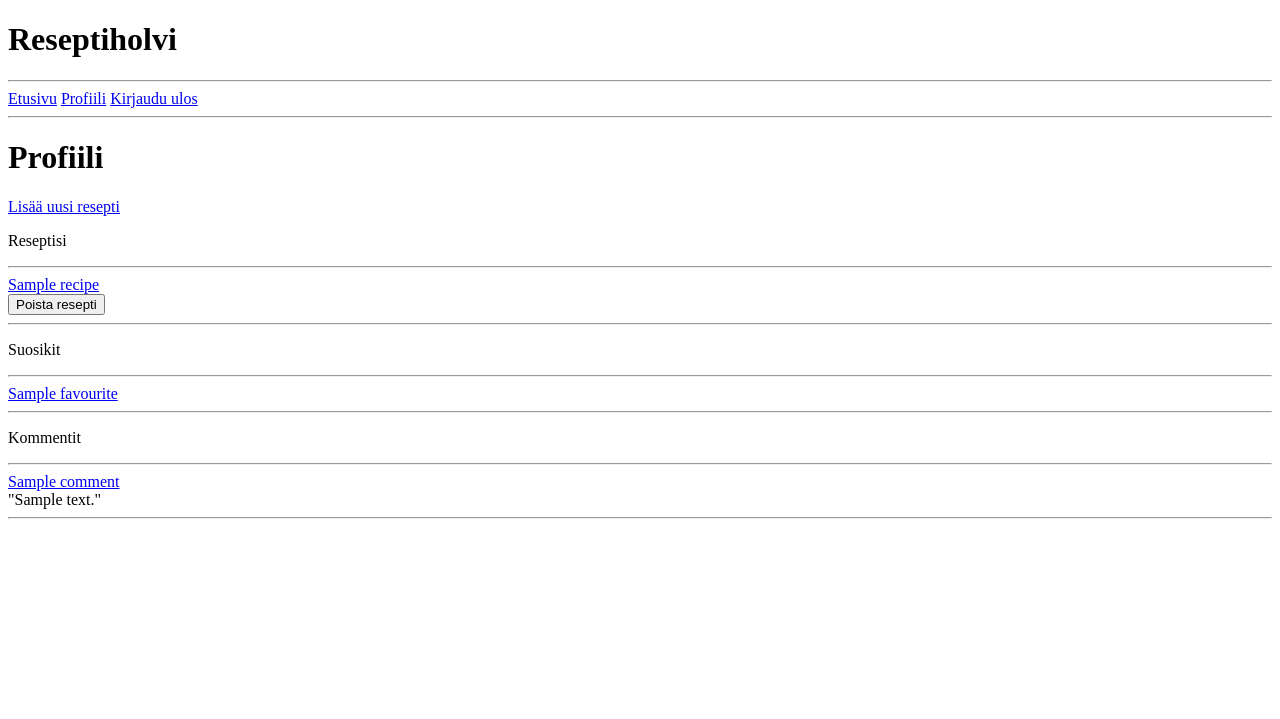
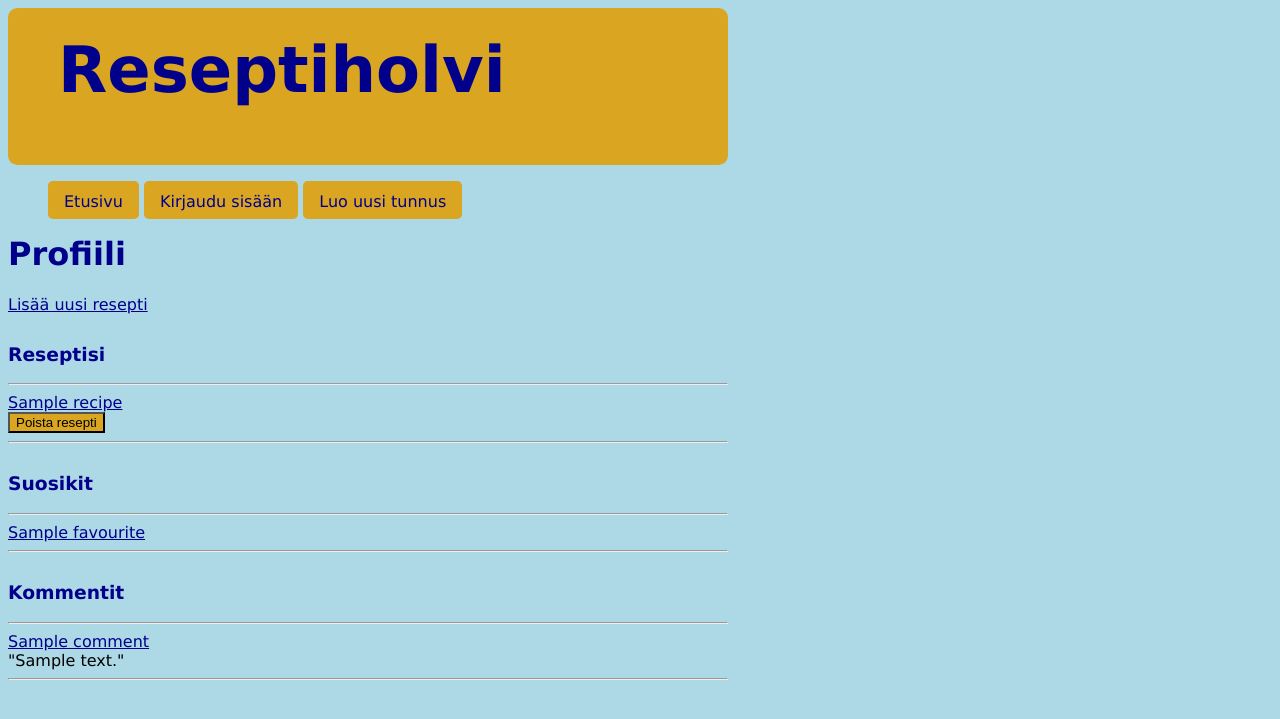
Before and after one commit to neononoen/TSOHA-reseptihakusovellus, a Flask app: template templates/profile.html in a window 1280 px wide. Shown: the top 719 px of the page. Run offline with Flask 3, Linux system fonts and the light colour scheme; the template is opened without the code that fills it: most values are stand-ins (such as "Sample title", 1, 10 or a date in 2020).

Commit message:
Improve layout

```diff
--- /dev/null
+++ b/static/main.css
@@ -0,0 +1,63 @@
+body {
+    margin: left;
+    max-width: 45em;
+    font-family: Verdana;
+    background: lightblue;
+}
+
+nav li {
+    display: inline-block;
+    padding: .7em 1em .5em;
+    background: goldenrod;
+    border-radius: .3em;
+}
+
+.header {
+    background: goldenrod;
+    padding:  25px 50px 15px 50px;
+    font-size: 2em;
+    border-radius: .3em;
+}
+
+nav li a {
+    text-decoration: none;
+    color: darkblue;
+}
+
+h1 {
+    margin-top: 0;
+    color: darkblue;
+    text-align: left;
+}
+
+h2 {
+    margin-top: 0;
+    color: darkblue;
+}
+
+h3 {
+    margin-top: 30px;
+    color: darkblue;
+    text-align: left;
+}
+
+
+nav li:hover {
+    background-color: lightgoldenrodyellow;
+}
+
+form .button{
+    border-color: none;
+    text-align: left;
+    background: goldenrod;
+}
+
+form .button:hover{
+    background: lightgoldenrodyellow;
+    color: darkblue;
+}
+
+.recipe {
+    color: darkblue
+
+}
--- a/templates/index.html
+++ b/templates/index.html
@@ -5,7 +5,7 @@
 {% block title %}Etusivu{% endblock %}
 {% block content %}
 
-<a href="/results?search=">Katso kaikki reseptit</a>
+<a class="recipe" href="/results?search=">Katso kaikki reseptit</a>
 
 <form action="/results" method="get">
 <p>Hae reseptejä:</p>
@@ -19,7 +19,7 @@
 <input type="checkbox" name="category" value="6"> gluteeniton
 <input type="checkbox" name="category" value="7"> vegaaninen
 <br>
-<input type="submit" value="Hae">
+<input type="submit" value="Hae" class="button">
 </form>
 
 {% endblock %}
--- a/templates/layout.html
+++ b/templates/layout.html
@@ -1,13 +1,25 @@
 <!DOCTYPE html>
+<html>
+<link rel="stylesheet" href="/static/main.css">
+<meta name="viewport" content="width=device-width, initial-scale=1">
 <title>{% block title %}{% endblock %}</title>
+<div class="header">
 <h1>Reseptiholvi</h1>
-<hr>
+</div>
+<nav>
+<ul>
 {% if session.user_id %}
-<a href="/">Etusivu</a>
-<a href="/profile">Profiili</a>
-<a href="/logout">Kirjaudu ulos</a>
+<li><a href="/">Etusivu</a></li>
+<li><a href="/profile">Profiili</a></li>
+<li><a href="/logout">Kirjaudu ulos</a></li>
 {% else %}
-<a href="/login">Kirjaudu sisään</a> tai <a href="/register">luo uusi tunnus</a>
+<li><a href="/">Etusivu</a></li>
+<li><a href="/login">Kirjaudu sisään</a></li>
+<li><a href="/register">Luo uusi tunnus</a></li>
 {% endif %}
-<hr>
+</ul>
+</nav>
+<div class="content"></div>
 {% block content %}{% endblock %}
+</div>
+</html>
--- a/templates/profile.html
+++ b/templates/profile.html
@@ -1,59 +1,55 @@
 <!DOCTYPE html>
 <html>
 <body>
-
-<title>Profiili</title>
-<h1>Reseptiholvi</h1>
-<hr>
-<a href="/">Etusivu</a>
-<a href="/profile">Profiili</a>
-<a href="/logout">Kirjaudu ulos</a>
-<hr>
+{% extends "layout.html" %}
+{% block title %}Profiili{% endblock %}
+{% block content %}
 
 <h1>Profiili</h1>
 
-<a href="/create_recipe">Lisää uusi resepti</a>
+<a class="recipe" href="/create_recipe">Lisää uusi resepti</a>
 
-<p>Reseptisi</p>
+<h3>Reseptisi</h3>
 
 {% if not recipes %}
 Ei reseptejä
 {% else %}
 {% for recipe in recipes %}
 <hr>
-<a href="/recipe/{{ recipe.id }}">{{ recipe.name }}</a>
+<a class="recipe" href="/recipe/{{ recipe.id }}">{{ recipe.name }}</a>
 <form action="/profile" method="post">
 <input type="hidden" value="{{ recipe.id }}" name="recipe_id">
 <input type="hidden" name="csrf_token" value="{{ session.csrf_token }}">
-<input type="submit" value="Poista resepti" name="remove_recipe">
+<input type="submit" value="Poista resepti" name="remove_recipe" class="button">
 </form>
 {% endfor %}
 <hr>
 {% endif %}
 
-<p>Suosikit</p>
+<h3>Suosikit</h3>
 
 {% if not favourites %}
 Ei suosikkeja
 {% else %}
 {% for favourite in favourites %}
 <hr>
-<a href="/recipe/{{ favourite.id }}">{{ favourite.name }}</a>
+<a class="recipe" href="/recipe/{{ favourite.id }}">{{ favourite.name }}</a>
 {% endfor %}
 <hr>
 {% endif %}
 
-<p>Kommentit</p>
+<h3>Kommentit</h3>
 
 {% if not comments %}
 Ei kommentteja
 {% else %}
 {% for comment in comments %}
 <hr>
-<a href="/recipe/{{ comment.id }}">{{ comment.name }}</a> <br>
+<a class="recipe" href="/recipe/{{ comment.id }}">{{ comment.name }}</a> <br>
 "{{ comment.comment }}"
 {% endfor %}
 <hr>
 {% endif %}
+{% endblock %}
 </body>
 </html>
--- a/templates/results.html
+++ b/templates/results.html
@@ -10,12 +10,12 @@ Ei tuloksia
 {% else %}
 {% for result in results %}
 <hr>
-<a href="/recipe/{{ result.id }}">{{ result.name }}</a>
+<a class="recipe" href="/recipe/{{ result.id }}">{{ result.name }}</a>
 {% endfor %}
 <hr>
 {% endif %}
 <br>
-<a href="/">Palaa etusivulle</a>
+<a class="recipe" href="/">Palaa etusivulle</a>
 {% endblock %}
 </body>
 </html>
```
Also changed, not shown: templates/create_recipe.html (+5 -11 lines), templates/login.html (+5 -7 lines), templates/recipe.html (+12 -10 lines), templates/register.html (+5 -5 lines).
